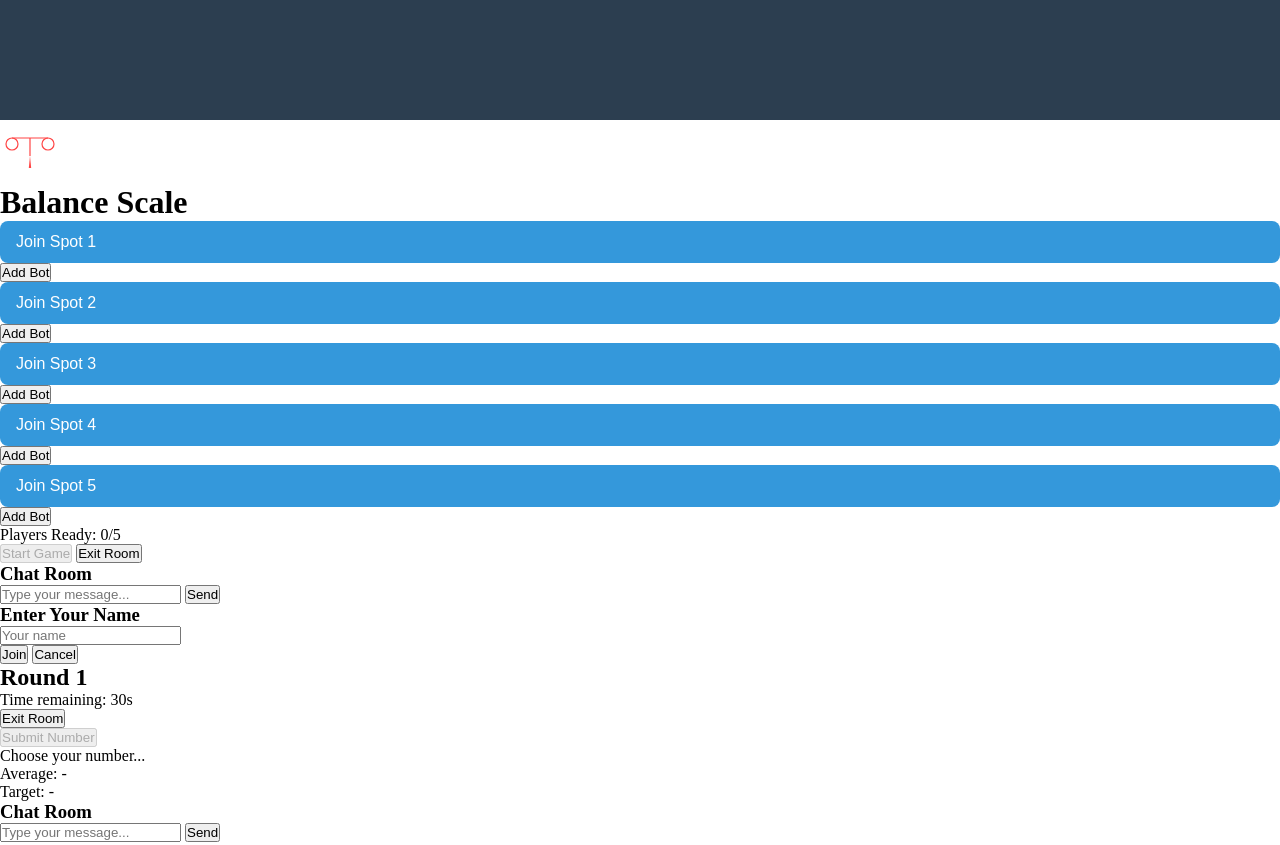
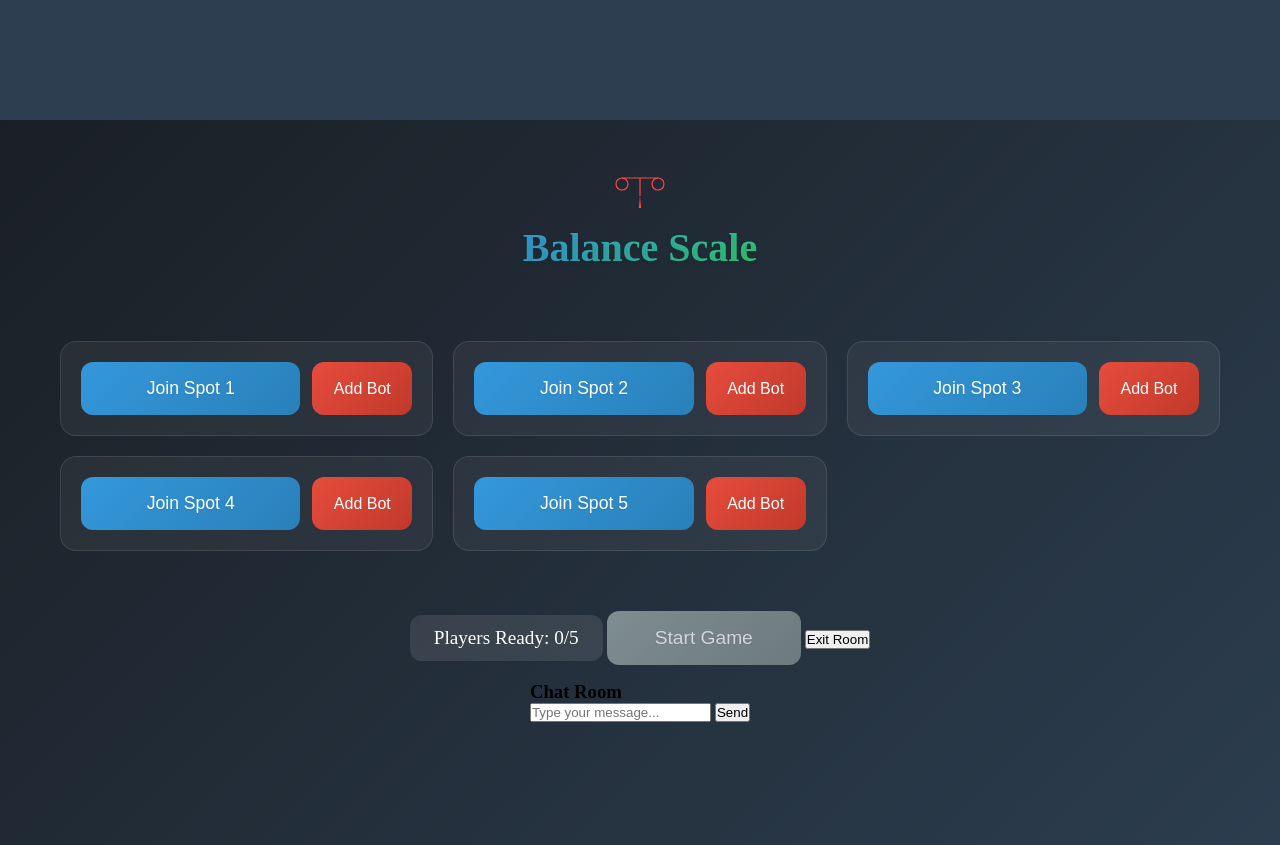
Before and after one commit to kevin046/borderland, a website: page public/index.html in a window 1280 px wide. Shown: the part 680-1525 px from the top of the page. Drawn offline with Linux system fonts and the light colour scheme; a script that the page names is missing.

Commit message:
UI fix game

```diff
--- a/public/game.js
+++ b/public/game.js
@@ -916,10 +916,18 @@ class DeathGame {
             return;
         }
 
+        // Find the bot in the players array
+        const bot = this.players.find(p => p.spotIndex === index && p.isBot);
+        if (!bot) {
+            console.error('Bot not found in spot:', index);
+            return;
+        }
+
         this.fetchWithCORS(`${this.serverUrl}/leave`, {
             method: 'POST',
             body: JSON.stringify({
                 roomId: this.roomId,
+                playerId: bot.id,  // Include the bot's ID
                 spotIndex: index
             })
         })
@@ -927,6 +935,9 @@ class DeathGame {
         .then(data => {
             console.log('Bot kicked successfully:', data);
 
+            // Remove the bot from the local players array
+            this.players = this.players.filter(p => p.spotIndex !== index);
+
             // Reset the spot UI
             const joinBtns = document.querySelectorAll('.join-btn');
             const botBtns = document.querySelectorAll('.bot-btn');
@@ -938,6 +949,17 @@ class DeathGame {
                 if (botBtns[index]) {
                     botBtns[index].style.display = 'block';
                 }
+            }
+
+            // Update players count and start button
+            const playersReadyElement = document.getElementById('players-ready');
+            if (playersReadyElement) {
+                playersReadyElement.textContent = this.players.length;
+            }
+
+            const startButton = document.getElementById('start-game');
+            if (startButton) {
+                startButton.disabled = this.players.length !== this.maxPlayers;
             }
 
             // Play sound effect
--- a/public/styles.css
+++ b/public/styles.css
@@ -4,66 +4,197 @@
     box-sizing: border-box;
 }
 
-[Previous content remains exactly the same until the .kick-bot-btn styles...]
+#login-screen {
+    min-height: 100vh;
+    background: linear-gradient(135deg, #1a1f25 0%, #2c3e50 100%);
+    padding: 40px 20px;
+    display: flex;
+    flex-direction: column;
+    align-items: center;
+}
+
+.game-header {
+    text-align: center;
+    margin-bottom: 40px;
+    color: white;
+}
+
+.game-header h1 {
+    font-size: 2.5em;
+    margin-bottom: 10px;
+    background: linear-gradient(135deg, #3498db, #2ecc71);
+    -webkit-background-clip: text;
+    -webkit-text-fill-color: transparent;
+    text-shadow: 0 2px 4px rgba(0, 0, 0, 0.1);
+}
+
+.game-header p {
+    color: rgba(255, 255, 255, 0.8);
+    font-size: 1.1em;
+}
+
+.player-spots {
+    display: grid;
+    grid-template-columns: repeat(auto-fit, minmax(300px, 1fr));
+    gap: 20px;
+    max-width: 1200px;
+    width: 100%;
+    margin: 0 auto;
+    padding: 20px;
+}
+
+.spot-container {
+    background: rgba(255, 255, 255, 0.05);
+    border-radius: 16px;
+    padding: 20px;
+    display: flex;
+    gap: 12px;
+    transition: all 0.3s ease;
+    border: 1px solid rgba(255, 255, 255, 0.1);
+}
+
+.spot-container:hover {
+    transform: translateY(-2px);
+    background: rgba(255, 255, 255, 0.08);
+    box-shadow: 0 8px 32px rgba(0, 0, 0, 0.1);
+}
+
+.join-btn {
+    flex: 1;
+    padding: 16px 24px;
+    border: none;
+    border-radius: 12px;
+    background: linear-gradient(135deg, #3498db, #2980b9);
+    color: white;
+    font-size: 1.1em;
+    font-weight: 500;
+    cursor: pointer;
+    transition: all 0.3s ease;
+    display: flex;
+    align-items: center;
+    justify-content: center;
+    gap: 12px;
+    text-shadow: 0 1px 2px rgba(0, 0, 0, 0.1);
+}
+
+.join-btn:hover:not(.occupied) {
+    background: linear-gradient(135deg, #2980b9, #2573a7);
+    transform: translateY(-1px);
+    box-shadow: 0 4px 12px rgba(52, 152, 219, 0.3);
+}
+
+.join-btn.occupied {
+    background: linear-gradient(135deg, #2ecc71, #27ae60);
+    cursor: default;
+    justify-content: space-between;
+}
+
+.bot-btn {
+    padding: 16px;
+    border: none;
+    border-radius: 12px;
+    background: linear-gradient(135deg, #e74c3c, #c0392b);
+    color: white;
+    font-size: 1em;
+    cursor: pointer;
+    transition: all 0.3s ease;
+    min-width: 100px;
+    display: flex;
+    align-items: center;
+    justify-content: center;
+    gap: 8px;
+}
+
+.bot-btn:hover {
+    background: linear-gradient(135deg, #c0392b, #a93224);
+    transform: translateY(-1px);
+    box-shadow: 0 4px 12px rgba(231, 76, 60, 0.3);
+}
+
+.bot-btn i {
+    font-size: 1.2em;
+}
+
+.game-controls {
+    margin-top: 40px;
+    text-align: center;
+}
+
+.players-count {
+    color: white;
+    font-size: 1.2em;
+    margin-bottom: 20px;
+    padding: 12px 24px;
+    background: rgba(255, 255, 255, 0.1);
+    border-radius: 12px;
+    display: inline-block;
+}
+
+#start-game {
+    padding: 16px 48px;
+    border: none;
+    border-radius: 12px;
+    background: linear-gradient(135deg, #2ecc71, #27ae60);
+    color: white;
+    font-size: 1.2em;
+    font-weight: 500;
+    cursor: pointer;
+    transition: all 0.3s ease;
+    text-shadow: 0 1px 2px rgba(0, 0, 0, 0.1);
+}
+
+#start-game:hover:not(:disabled) {
+    background: linear-gradient(135deg, #27ae60, #219a52);
+    transform: translateY(-2px);
+    box-shadow: 0 8px 24px rgba(46, 204, 113, 0.3);
+}
+
+#start-game:disabled {
+    background: linear-gradient(135deg, #95a5a6, #7f8c8d);
+    cursor: not-allowed;
+    opacity: 0.8;
+}
 
 .kick-bot-btn {
-    background: rgba(244, 67, 54, 0.1);
-    color: #f44336;
+    background: rgba(231, 76, 60, 0.2);
+    color: #e74c3c;
     border: none;
     border-radius: 50%;
-    width: 24px;
-    height: 24px;
+    width: 32px;
+    height: 32px;
     display: flex;
     align-items: center;
     justify-content: center;
     cursor: pointer;
     transition: all 0.3s ease;
-    margin-left: auto;
-    font-size: 0.9em;
+    font-size: 1em;
     padding: 0;
+    margin-left: 8px;
 }
 
 .kick-bot-btn:hover {
-    background: rgba(244, 67, 54, 0.2);
+    background: rgba(231, 76, 60, 0.3);
     transform: scale(1.1);
+    box-shadow: 0 2px 8px rgba(231, 76, 60, 0.3);
 }
 
 .kick-bot-btn:active {
     transform: scale(0.95);
 }
 
-.join-btn {
-    display: flex;
-    align-items: center;
-    gap: 8px;
-    padding: 12px 16px;
-    background: #3498db;
-    color: white;
-    border: none;
-    border-radius: 8px;
-    cursor: pointer;
-    font-size: 1em;
-    transition: all 0.3s ease;
-    width: 100%;
+.status-icon {
+    font-size: 1.4em;
 }
 
-.join-btn.occupied {
-    background: #2ecc71;
-    cursor: default;
-    justify-content: space-between;
+.player-name {
+    font-weight: 500;
+    color: white;
 }
 
-.join-btn .status-icon {
-    font-size: 1.2em;
+.spot-number {
+    color: rgba(255, 255, 255, 0.7);
+    font-size: 0.9em;
+    padding: 4px 8px;
+    background: rgba(0, 0, 0, 0.2);
+    border-radius: 8px;
 }
-
-.join-btn .player-name {
-    font-weight: 500;
-}
-
-.join-btn .spot-number {
-    color: rgba(255, 255, 255, 0.8);
-    font-size: 0.9em;
-}
-
-[Rest of the file remains exactly the same...]
```
